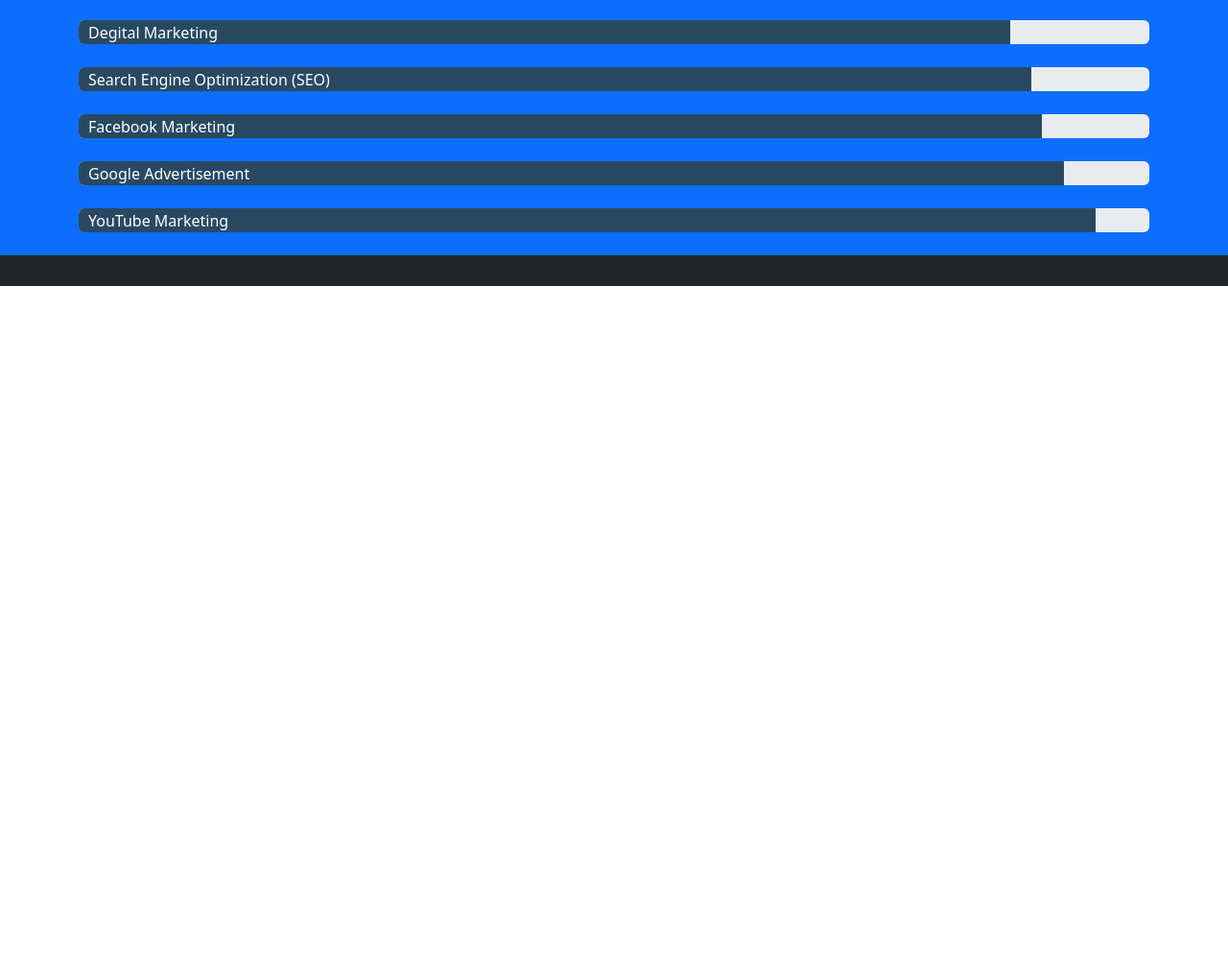
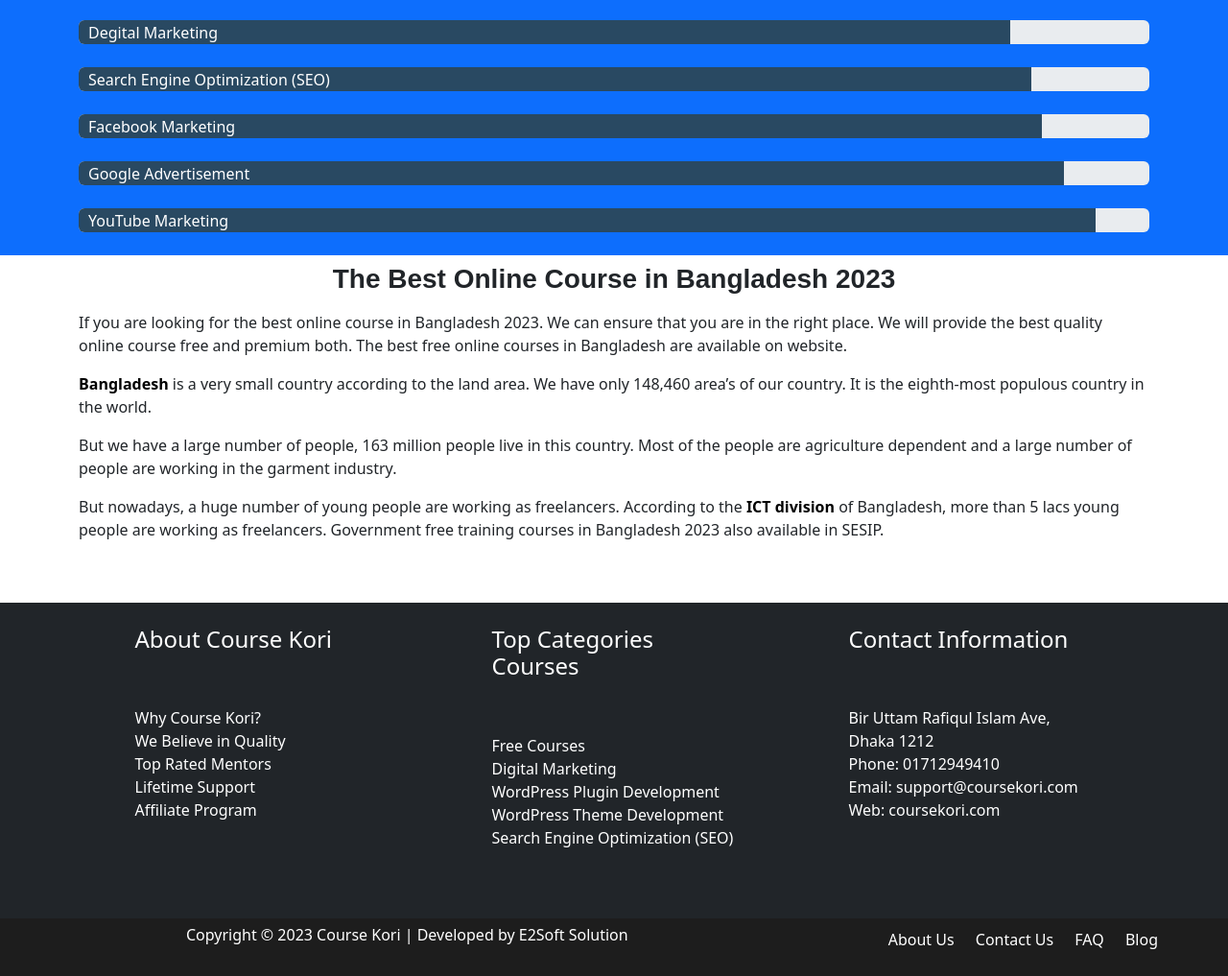
Before and after one commit to Safia-Akter-Akhi/simple-ecommerce, a plain HTML site: page index.html in a window 1280 px wide. Shown: the part 2849-3866 px from the top of the page at 96% size. Before the commit the page ends 3147 px from the top, so only its background shows below. Drawn offline with nearby package versions, Linux system fonts and the light colour scheme.

Commit message:
card transition, footer section, a div of details

```diff
--- a/index.html
+++ b/index.html
@@ -348,6 +348,7 @@
             </div>
 
           </section>
+          <!--end card section-->
           <br>
 
           <div class="etlms-pagination prev-next">
@@ -357,8 +358,7 @@
           <br>
           <br>
 
-          <!--example of 2nd card section-->
-
+          <!--2nd card section-->
 
           <section class="card-section">
             <div class="heading-cards">
@@ -583,6 +583,7 @@
             </div>
 
           </section>
+          <!--end of 2nd card section-->
           <br>
 
           <div class="etlms-pagination prev-next">
@@ -668,13 +669,104 @@
               <br>
             </div>
           </div>
+          <!--progress part-->
+
+          <!--Details for Course Kori-->
+          <div class="container details-of-coursekori">
+              <div class="header-details-of-coursekori text-center p-2" style="font-family: sans-serif;">
+                  <h3 style="font-weight: bold">The Best Online Course in Bangladesh 2023</h3>
+              </div>
+              <div class="pragraph-details-of-coursekori">
+                <p>
+                  If you are looking for the best online course in Bangladesh 2023. We can ensure that you are in the right place. We will provide the best quality online course free and premium both. The best free online courses in Bangladesh are available on website.
+                </p>
+                <p>
+                  <strong><a href="#" class="link-details-of-coursekori">Bangladesh</a></strong> is a very small country according to the land area. We have only 148,460 area’s of our country. It is the eighth-most populous country in the world.
+                </p>
+                <p>
+                  But we have a large number of people, 163 million people live in this country. Most of the people are agriculture dependent and a large number of people are working in the garment industry.
+                </p>
+                <p>
+                  But nowadays, a huge number of young people are working as freelancers. According to the <strong><a href="#" class="link-details-of-coursekori">ICT division</a></strong> of Bangladesh, more than 5 lacs young people are working as freelancers. Government free training courses in Bangladesh 2023 also available in SESIP.
+                </p>
+              </div>
+
+          </div>
 
 
-          <footer>
-              <div class="p-3 bg-dark">
 
-                </div>
+    <!-- footer section -->
+    <br>
+    <br>
+    <footer class="footer bg-dark text-white">
+
+      <div class="container p-4">
+        <div class="row text-md-left">
+          <div class="col-md-3 col-lg-3 col-xl-3 mx-auto">
+              <h4 class="bold-weight-bold">About Course Kori</h4>
+              <br>
+              <br>
+                <a href="#" class="text-white" style="text-decoration: none;">Why Course Kori?</a><br>
+                <a href="#" class="text-white" style="text-decoration: none;">We Believe in Quality</a><br>
+                <a href="#" class="text-white" style="text-decoration: none;">Top Rated Mentors</a><br>
+                <a href="#" class="text-white" style="text-decoration: none;">Lifetime Support</a><br>
+                <a href="#" class="text-white" style="text-decoration: none;">Affiliate Program</a>
+          </div>
+
+          <div class="col-md-3 col-lg-3 col-xl-3 mx-auto">
+            <h4 class="bold-weight-bold">Top Categories Courses</h4>
+            <br>
+            <br>
+              <a href="#" class="text-white" style="text-decoration: none;">Free Courses</a><br>
+              <a href="#" class="text-white" style="text-decoration: none;">Digital Marketing</a><br>
+              <a href="#" class="text-white" style="text-decoration: none;">WordPress Plugin Development</a><br>
+              <a href="#" class="text-white" style="text-decoration: none;">WordPress Theme Development</a><br>
+              <a href="#" class="text-white" style="text-decoration: none;">Search Engine Optimization (SEO)</a>
+          </div>
+
+          <div class="col-md-3 col-lg-3 col-xl-3 mx-auto">
+            <h4 class="bold-weight-bold">Contact Information</h4>
+            <br>
+            <br>
+            Bir Uttam Rafiqul Islam Ave,<br>
+            Dhaka 1212<br>
+            Phone: 01712949410<br>
+            Email: support@coursekori.com<br>
+            Web: coursekori.com
+          </div>
+        </div>
+        <br>
+        <br>
+      </div>
+
+      <!-- Copyright -->
+      <div class="row text-center" style="background-color: rgb(29, 29, 29); padding: 5px;">
+        <div class="col-md-7 col-lg-8">
+          <p>Copyright © 2023 Course Kori | Developed by
+            <a href="#" style="text-decoration: none; color: white">E2Soft Solution</a>
+          </p>
+      </div>
+      <div class="col-md-5 col-lg-4" style="padding: 5px;">
+          <div>
+            <ul class="list-unstyled list-inline">
+              <li class="list-inline-item">
+                <a href="#" class="text-white" style="text-decoration: none; margin-right: 10px;">About Us</a>
+              </li>
+              <li class="list-inline-item">
+                <a href="#" class="text-white" style="text-decoration: none; margin-right: 10px;">Contact Us</a>
+              </li>
+              <li class="list-inline-item">
+                <a href="#" class="text-white" style="text-decoration: none; margin-right: 10px;">FAQ</a>
+              </li>
+              <li class="list-inline-item">
+                <a href="#" class="text-white" style="text-decoration: none; margin-right: 10px;">Blog</a>
+              </li>
+            </ul>
+          </div>
+      </div>
+      <!-- Copyright -->
     </footer>
+
     <script src="https://ajax.googleapis.com/ajax/libs/jquery/3.7.1/jquery.min.js"></script>
     <script src="https://cdn.jsdelivr.net/npm/bootstrap@5.1.3/dist/js/bootstrap.bundle.min.js" integrity="sha384-ka7Sk0Gln4gmtz2MlQnikT1wXgYsOg+OMhuP+IlRH9sENBO0LRn5q+8nbTov4+1p" crossorigin="anonymous"></script>
     </body>
--- a/main.css
+++ b/main.css
@@ -121,6 +121,11 @@
 .card{
     border: none;
     box-shadow: 0 4px 8px rgba(0, 0, 0, 0.1);
+    transition: transform 1s;
+}
+
+.card:hover{
+    transform: translateY(-10px);
 }
 
 .card-footer{
@@ -137,3 +142,14 @@
 .progress{
     height:25px;
 }
+
+/*Details for Course Kori*/
+
+.link-details-of-coursekori{
+    text-decoration: none;
+    color: black;
+}
+
+.link-details-of-coursekori:hover{
+    color: dodgerblue;
+}
```
